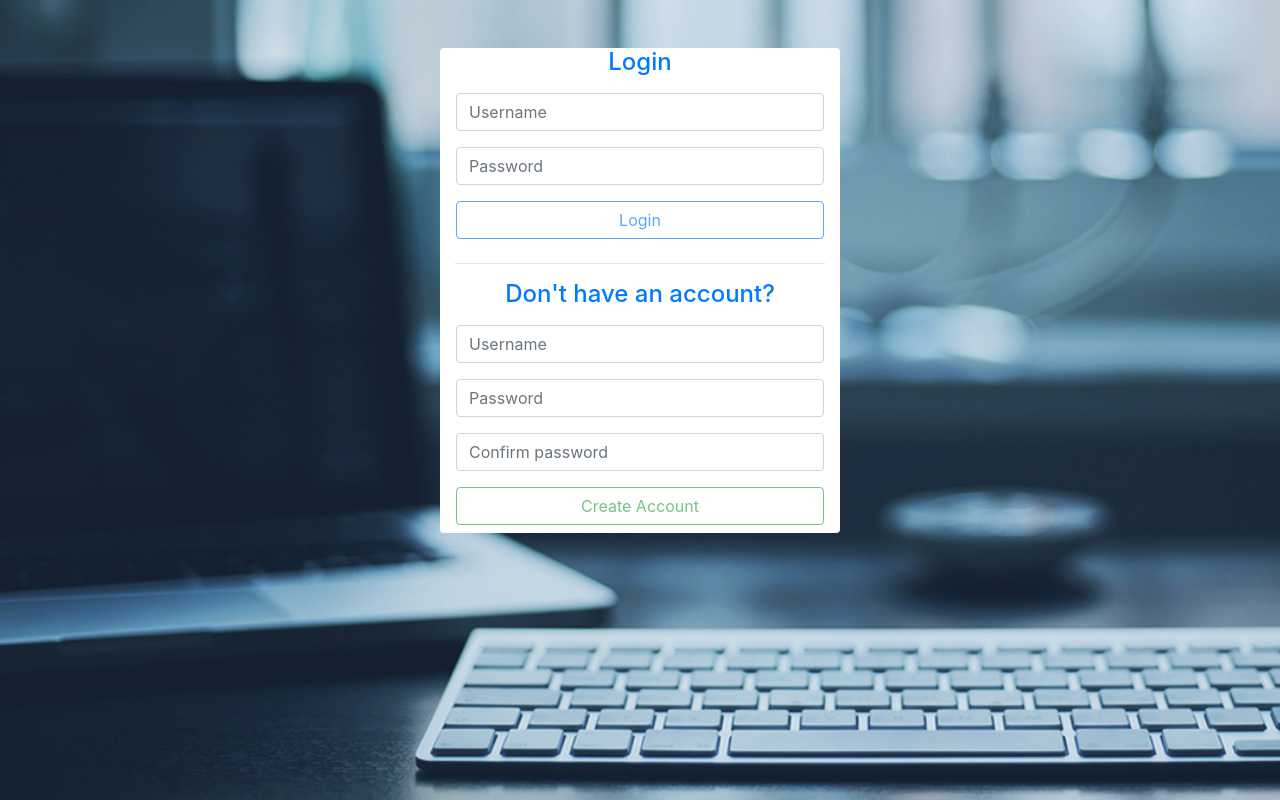
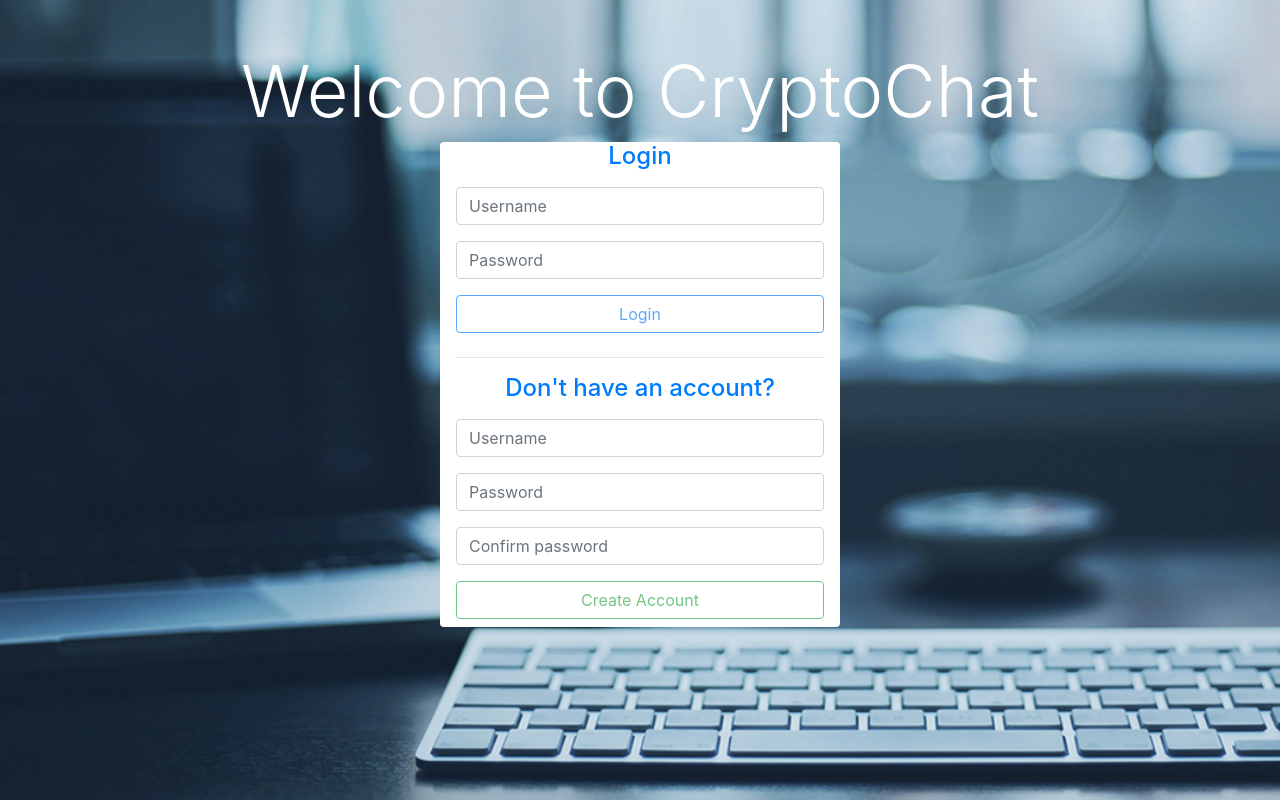
Before and after one commit to Decklan/CryptoChat, an Angular app in the folder chat-client/: page /login in a window 1280 px wide. Built offline with nearby package versions, Linux system fonts and the light colour scheme.

Commit message:
Pushing changes before new branch creation.

```diff
--- a/chat-client/src/app/components/login/login.component.html
+++ b/chat-client/src/app/components/login/login.component.html
@@ -1,4 +1,8 @@
 <div class="container-fluid pt-5" id="login-component">
+    <h3 class="display-3 text-white text-center">
+        Welcome to CryptoChat
+    </h3>
+
     <div class="container bg-white rounded" id="forms">
         <h4 class="text-center text-primary">Login</h4>
         <div class="row">
```
